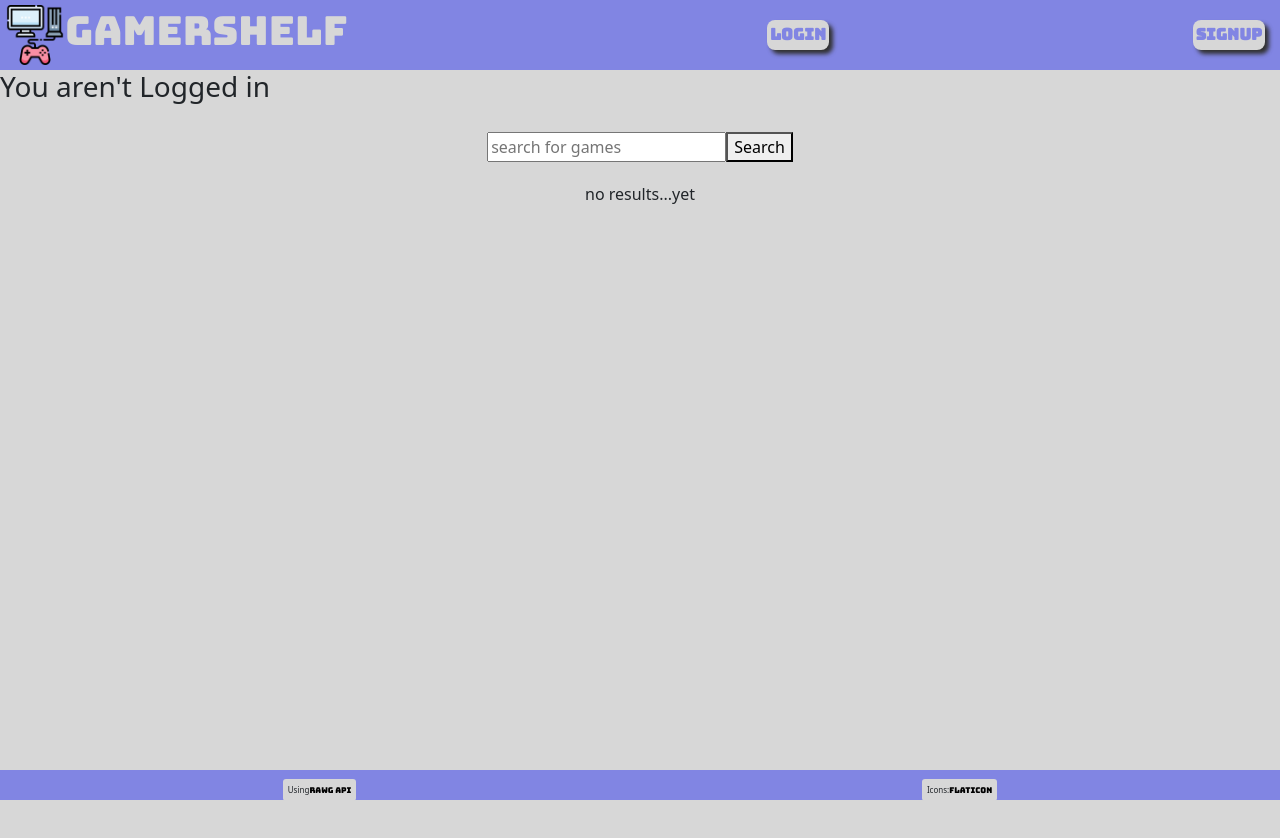
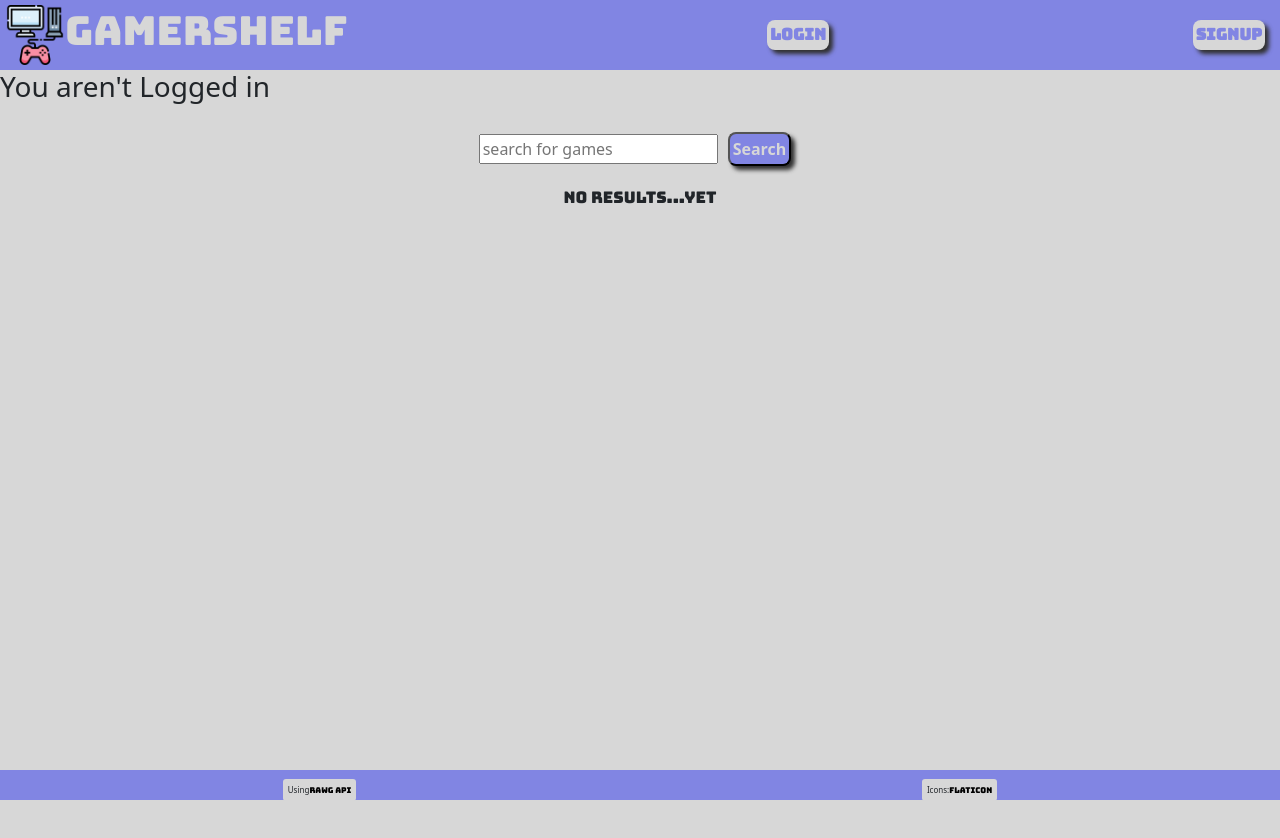
Before and after one commit to tcrear/group-project-3, a React (Create React App) app in the folder client/: page / in a window 1280 px wide. Shown: the top 838 px of the page. Built offline with nearby package versions, Linux system fonts and the light colour scheme.

Commit message:
working on button styles

```diff
--- a/client/src/components/MyGamesCard.js
+++ b/client/src/components/MyGamesCard.js
@@ -20,7 +20,18 @@ function GameCards(props) {
       margin: "0 auto"
     },
     textTitle:{
-      textAlign: "center"
+      textAlign: "center",
+      fontFamily: '"Bungee", cursive',
+    },
+    button: {
+      textDecoration: 'none',
+      background: "rgb(215, 215, 215)",
+      color: 'rgb(129, 133, 227)',
+      fontWeight: 'bold',
+      borderRadius: '8px',
+      padding: '3px',
+      boxShadow: 'rgb(49, 49, 49) 4px 4px 4px',
+      fontFamily: '"Bungee", cursive'
     }
   }
 
@@ -31,12 +42,12 @@ function GameCards(props) {
         <Card.Title style={style.textTitle}>{props.gameItem.title}</Card.Title>
       </Card.Body>
       <Card.Footer>
-        {/* <button className="btn btn-sm" onClick={() => props.setGameToPlayed(props.wish)}>Mark This Game As Played</button> */}
         <a
+          style={style.button}
           className="btn btn-sm"
           onClick={() => props.removeGameListItem(props.gameItem.rawgId)}
         >
-          <img src={xmark} height='10px' alt="remove item"/>
+          <img src={xmark} height='20px' alt="remove item"/>
         </a>
       </Card.Footer>
     </Card>
--- a/client/src/components/WishListCard.js
+++ b/client/src/components/WishListCard.js
@@ -21,7 +21,18 @@ function WishListCard(props) {
       margin: "0 auto"
     },
     textTitle:{
-      textAlign: "center"
+      textAlign: "center",
+      fontFamily: '"Bungee", cursive',
+    },
+    button: {
+      textDecoration: 'none',
+      background: "rgb(215, 215, 215)",
+      color: 'rgb(129, 133, 227)',
+      fontWeight: 'bold',
+      borderRadius: '8px',
+      padding: '3px',
+      boxShadow: 'rgb(49, 49, 49) 4px 4px 4px',
+      margin: '0 10px'
     }
   }
 
@@ -32,8 +43,12 @@ function WishListCard(props) {
         <Card.Title style={style.textTitle}>{props.wish.title}</Card.Title>
       </Card.Body>
       <Card.Footer>
-        <a onClick={() => props.setGameToPlayed(props.wish)}><img src={checkoff} height="10px" alt="move to mygames"/></a>
-        <a onClick={() => props.removeWishListItem(props.wish)}><img src={xmark} height='10px' alt="remove item"/></a>
+        <a style={style.button} className="btn btn-sm" onClick={() => props.setGameToPlayed(props.wish)}>
+          <img src={checkoff} height="20px" alt="move to mygames"/>
+          </a>
+        <a style={style.button} className="btn btn-sm" onClick={() => props.removeWishListItem(props.wish)}>
+          <img src={xmark} height='20px' alt="remove item"/>
+          </a>
       </Card.Footer>
     </Card>
   );
--- a/client/src/pages/Homepage.js
+++ b/client/src/pages/Homepage.js
@@ -12,6 +12,7 @@ const style = {
   },
   noResults: {
     textAlign: "center",
+    fontFamily: '"Bungee", cursive',
   },
   list: {
     paddingBottom: "10px",
@@ -21,7 +22,7 @@ const style = {
   },
   CardComponent:{
     margin: "10px",
-    minWidth: "500px",
+    width: "400px",
     background: "#E38185",
     color: "#0a58ca",
     boxShadow: "rgba(49, 49, 49, 49) 4px 4px 4px 4px",
@@ -33,6 +34,26 @@ const style = {
   },
   textTitle:{
     textAlign: "center",
+  },
+  searchButton: {
+    textDecoration: 'none',
+    background: "rgb(129, 133, 227)",
+    color: 'rgb(215, 215, 215)',
+    fontWeight: 'bold',
+    borderRadius: '8px',
+    padding: '3px',
+    boxShadow: 'rgb(49, 49, 49) 4px 4px 4px',
+    margin: '0 10px'
+  },
+  button: {
+    textDecoration: 'none',
+    background: "rgb(215, 215, 215)",
+    color: 'rgb(129, 133, 227)',
+    fontWeight: 'bold',
+    borderRadius: '8px',
+    padding: '3px',
+    boxShadow: 'rgb(49, 49, 49) 4px 4px 4px',
+    margin: '0 10px'
   }
 }
 
@@ -123,21 +144,20 @@ function Homepage(){
        <div className='search'>
             <form style={style.search}>
                 <input type='text' value={search} placeholder='search for games' onChange={handleInputChange} name='searchGames'/>
-                <button type='submit' onClick={handleSubmit}>Search</button>
+                <button type='submit' style={style.searchButton} onClick={handleSubmit}>Search</button>
             </form>
         </div>
         {rawgData.results ? (
           <>{rawgData.results.map(game =>{
-            console.log(game)
               return(
                 <div key={game.id} style={style.side} style={style.CardComponent}>
                   <div onClick={()=>renderSinglePage(game.id)}>
                     <img style={style.ImgComponent} src={game.background_image} height='100px'/>
-                    <h3 style={{textAlign: 'center'}}>{game.name} </h3>
+                    <h3 style={{textAlign: 'center', fontFamily: '"Bungee", cursive', color: 'rgb(129, 133, 227)'}}>{game.name} </h3>
                     <p>Metacritic score: {game.metacritic}</p>
                   </div>
 
-                  <button onClick={() => addToWishList(game.id, game.name, game.background_image)}>Add to Wish List</button>
+                  <button style={style.button} onClick={() => addToWishList(game.id, game.name, game.background_image)}>Add to Wish List</button>
                   <p style={style.list}></p>
                 </div>
               )
--- a/client/src/pages/MyGames.js
+++ b/client/src/pages/MyGames.js
@@ -44,7 +44,7 @@ function GameList() {
 
   return (
     <div>
-      <h1>My Games List</h1>
+      <h1 style={{fontFamily: '"Bungee", cursive'}}>My Games</h1>
       <CardGroup style={{display: 'flex', flexWrap: 'wrap', justifyContent: 'center'}}>
         { gameItems.map( gameItem =>
         (
--- a/client/src/pages/SingleGame.js
+++ b/client/src/pages/SingleGame.js
@@ -73,7 +73,7 @@ function SingleGame(props) {
         <div style={style.singleGame}>
           <img src={rawgDetails.background_image} style={style.image}/>
           {console.log(rawgDetails)}
-          <h2>{rawgDetails.name}</h2>
+          <h2 style={{fontFamily: '"Bungee", cursive',}}>{rawgDetails.name}</h2>
 
           <button onClick={() => addToWishList(rawgDetails.id, rawgDetails.name, rawgDetails.background_image)}>Add to Wish List</button>
         </div>
--- a/client/src/pages/WishList.js
+++ b/client/src/pages/WishList.js
@@ -52,7 +52,7 @@ function WishList() {
 
   return (
     <div>
-      <h1>Video game wishlist</h1>
+      <h1 style={{fontFamily: '"Bungee", cursive'}}>Wishlist</h1>
       <CardGroup style={{display: 'flex', flexWrap: 'wrap', justifyContent: 'center'}}>
         { wishItems.map( wish =>
         (
```
Also changed, not shown: client/src/components/Search.js (deleted).
